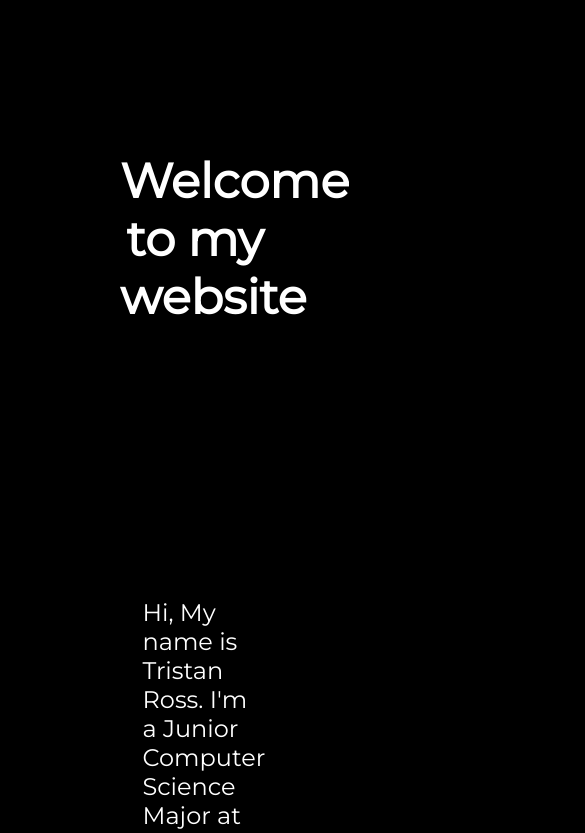
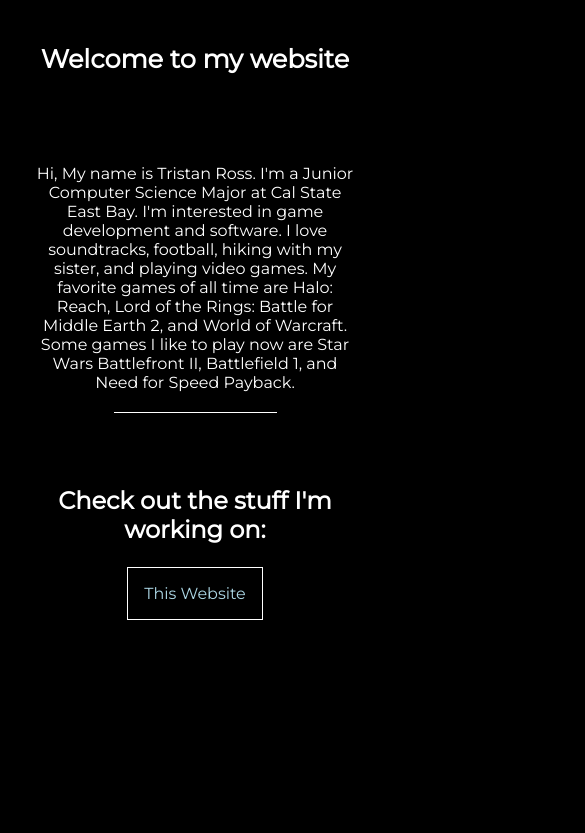
Before and after one commit to TristanRoss/OldPortfolio, a plain HTML site: page index.html in a window 390 px wide. Shown: the top 833 px of the page, 585 px wide, since content can reach past the window. Drawn offline with Linux system fonts and the light colour scheme.

Commit message:
Basics Done

```diff
--- a/CSS/styles.css
+++ b/CSS/styles.css
@@ -6,13 +6,26 @@ body {
   margin: 0px
 }
 
+
 .top {
   background-color: black;
   color: white;
   padding: 5em;
   text-align: center;
   font-family: 'Montserrat', sans-serif;
-  font-size: 150%;
+  font-size: 1em;
+}
+
+@media only screen and (max-width: 600px) {
+  .top {
+    /*background-color: black;
+    color: white;
+    padding: 5em;
+    text-align: center;
+    font-family: 'Montserrat', sans-serif;*/
+    padding: 2em;
+    font-size: 0.8em;
+  }
 }
 
 
@@ -20,20 +33,30 @@ body {
 .aboutMe {
   color: white;
   font-family: 'Montserrat', sans-serif;
-  padding: 5em;
-  font-size: 150%;
+  padding: 3em;
+  font-size: 1.5em;
+  text-align: center;
 }
 
+@media only screen and (max-width: 600px) {
+  .aboutMe {
+    font-size: 1em;
+    padding: 2em;
+  }
+}
+
+/*
 p {
   max-width: 70%;
   margin: auto;
 }
+*/
 
 .aboutMeBorder {
   width: 50%;
   height: 1px;
   margin: auto;
-  margin-top: 30px;
+  margin-top: 20px;
   background: white;
 }
 
@@ -45,23 +68,44 @@ p {
 .leftSide {
   color: white;
   padding: 2em;
-  padding-bottom: 3em;
+  font-size: 1.5em;
+  /*padding-bottom: 3em;*/
   text-align: center;
 
 }
 
+@media only screen and (max-width: 600px) {
+  .leftSide {
+    padding: 1em;
+  }
+}
+
 ul {
   list-style: none;
+  padding-left: 0;
 }
 
 span {
-  padding: 2em;
-  text-align: left;
-  font-size: 150%;
+  padding: 1.5em;
+  text-align: center;
+  font-size: 1.5em;
   border: 1px;
   border-style: solid;
   border-color: white;
-  margin-left: 20em;
+
+}
+
+@media only screen and (max-width: 600px) {
+  span {
+    padding: 1em;
+    font-size: 1em;
+
+
+  }
+}
+
+.itemWrapper {
+  text-align: center;
 }
 
 a:visited {
--- a/index.html
+++ b/index.html
@@ -6,6 +6,7 @@
     <link rel="stylesheet" href="CSS/styles.css">
     <link href="https://fonts.googleapis.com/css?family=Montserrat" rel="stylesheet">
     <link href="https://fonts.googleapis.com/css?family=Merriweather" rel="stylesheet">
+    <meta name="viewport" content="width=device-width, initial-scale=1.0">
 
 
   </head>
@@ -18,7 +19,7 @@
 
       <div class="totalAbout">
         <div class="aboutMe">
-          <p>Hi, My name is Tristan Ross. I'm a Junior Computer Science Major at Cal State East Bay. I'm interested in game development and software. I love soundtrack music, football, hiking with my sister, and playing video games. My favorite games of all time are Halo: Reach, Lord of the Rings: Battle for Middle Earth 2, and World of Warcraft. Some games I like to play now are Star Wars Battlefront II, Battlefield 1, and Need for Speed Payback.</p>
+          <p>Hi, My name is Tristan Ross. I'm a Junior Computer Science Major at Cal State East Bay. I'm interested in game development and software. I love soundtracks, football, hiking with my sister, and playing video games. My favorite games of all time are Halo: Reach, Lord of the Rings: Battle for Middle Earth 2, and World of Warcraft. Some games I like to play now are Star Wars Battlefront II, Battlefield 1, and Need for Speed Payback.</p>
           <div class="aboutMeBorder"></div>
         </div>
 
@@ -26,7 +27,7 @@
           <h1 class="leftSide">Check out the stuff I'm working on:</h1>
 
           <ul>
-            <li><a href="https://github.com/TristanRoss/Portfolio"><span>This Website</span></a></li>
+            <li class="itemWrapper"><a href="https://github.com/TristanRoss/Portfolio"><span>This Website</span></a></li>
           </ul>
         </div>
       </div>
```
